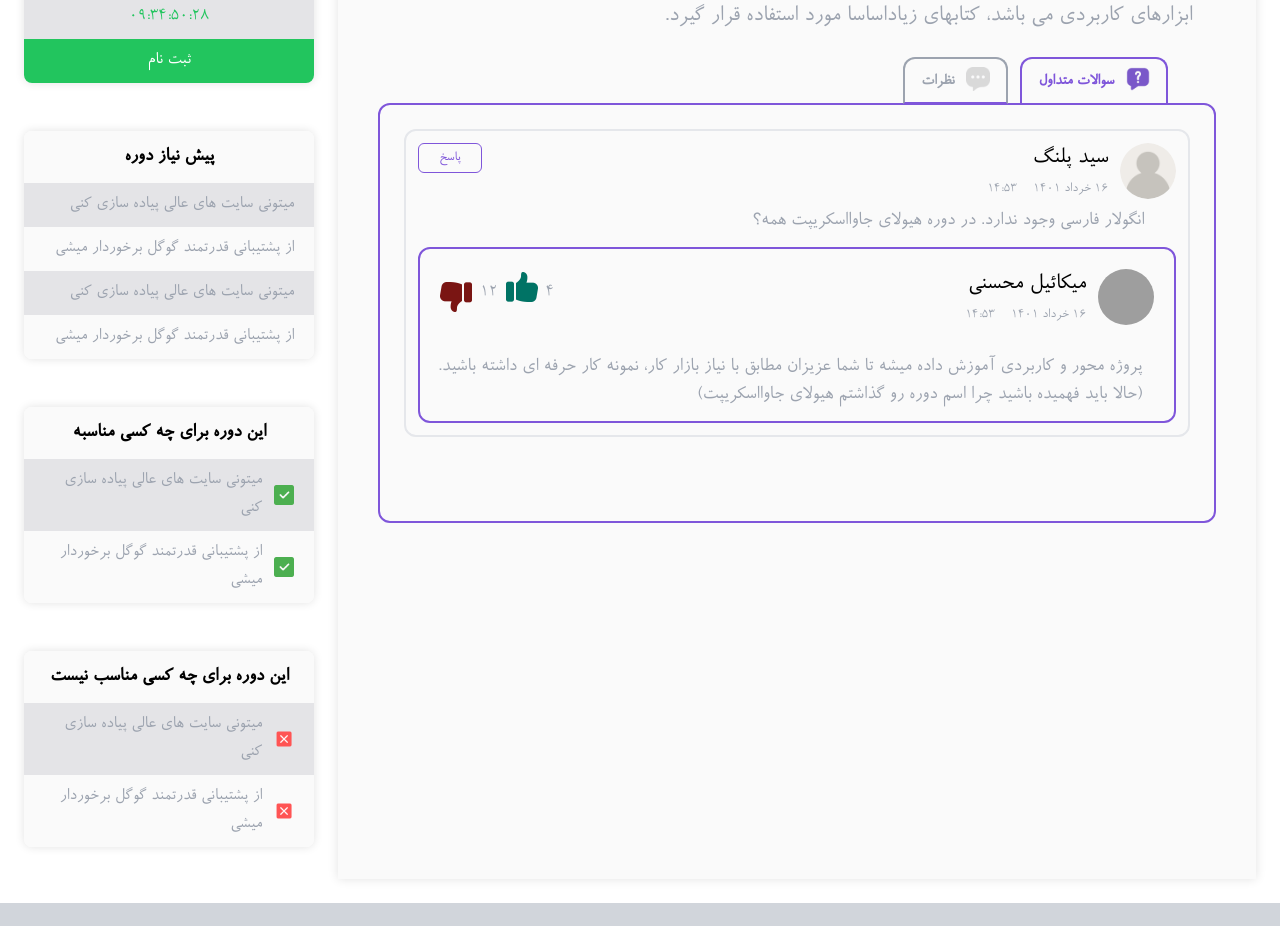
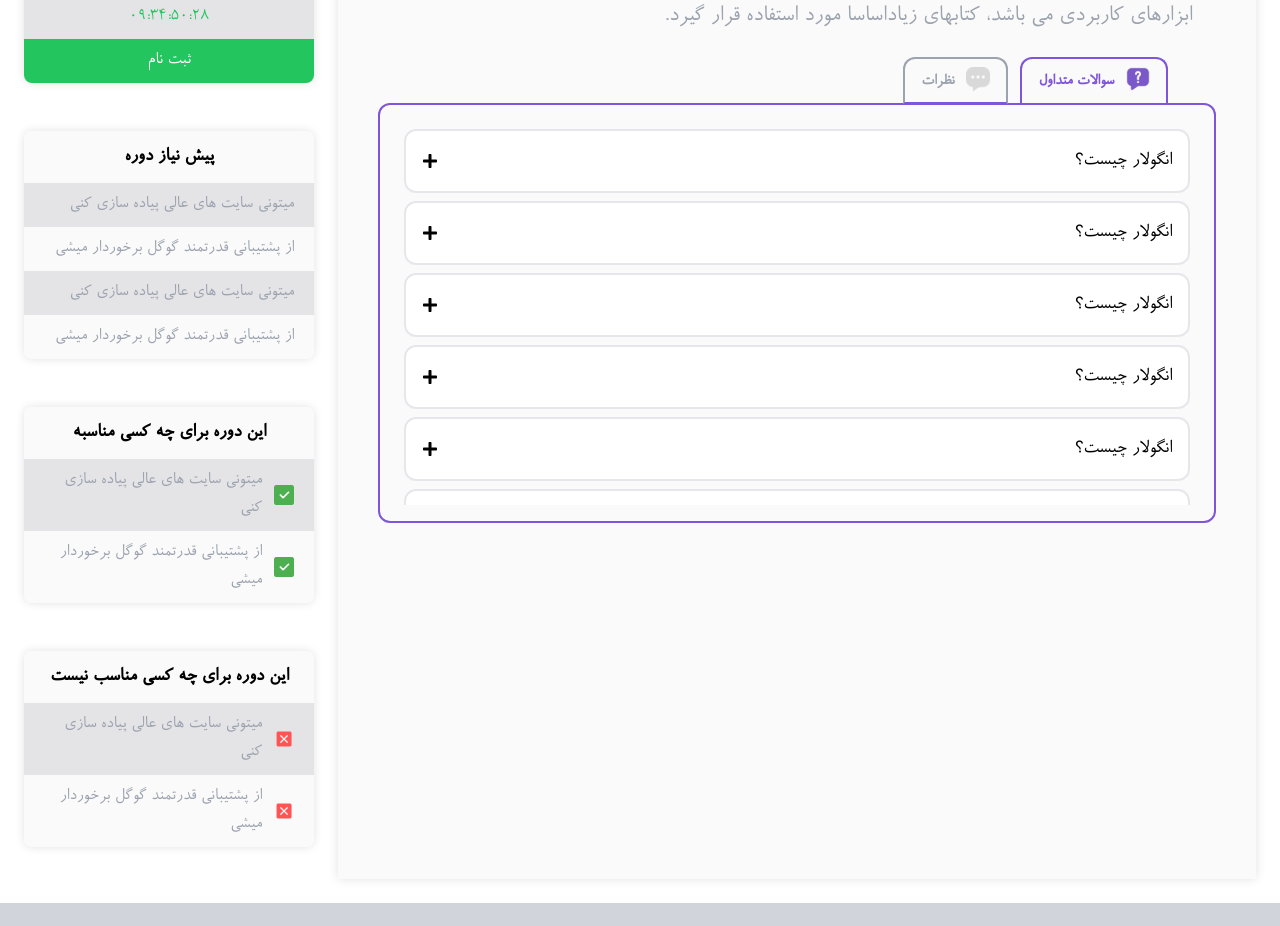
Before and after one commit to msafarianarkuli/madloops, a React (Create React App) app: page /single-course in a window 1280 px wide. Shown: the part 1043-1969 px from the top of the page. Built offline with nearby package versions, Linux system fonts and the light colour scheme; grey boxes are pictures that could not be loaded.

Commit message:
making accordion reusable

```diff
--- /dev/null
+++ b/src/Components/common/Accordion/Accordion.jsx
@@ -0,0 +1,47 @@
+import React, { useState } from 'react';
+
+const Accordion = ({
+  item,
+  items,
+  setItems,
+  dir,
+  headerActiveStyle,
+  headerInactiveStyle,
+  headerMainStyle,
+  bodyMainStyle,
+  activeIcon,
+  inactiveIcon,
+}) => {
+  const { id, title, description, active } = item;
+  const handleToggle = (id) => {
+    setItems(
+      items.map((item) => {
+        return item.id === id
+          ? { ...item, active: !item.active }
+          : { ...item, active: false };
+      })
+    );
+  };
+  return (
+    <div className="mb-2" dir={dir}>
+      <div
+        onClick={() => handleToggle(id)}
+        className={`${
+          active ? headerActiveStyle : headerInactiveStyle
+        } ${headerMainStyle} flex justify-between items-center`}
+      >
+        <div className="flex items-center gap-2">
+          <h4 className="text-xl">{title}</h4>
+        </div>
+        <span>{active ? activeIcon : inactiveIcon}</span>
+      </div>
+      <div
+        className={`${active ? 'block' : 'hidden'} ${bodyMainStyle}`}
+      >
+        <p className="text-xl text-gray-400">{description}</p>
+      </div>
+    </div>
+  );
+};
+
+export default Accordion;
--- a/src/Components/common/FAQ/FAQ.jsx
+++ /dev/null
@@ -1,31 +0,0 @@
-import React, { useState } from 'react';
-import { FaMinus, FaPlus } from 'react-icons/fa';
-const FAQ = ({ faq, onToggle, dir }) => {
-  const { id, title, description, active } = faq;
-  return (
-    <div className="mb-2" dir={dir}>
-      <div
-        onClick={() => onToggle(id)}
-        className={`${
-          active
-            ? 'border-b-0 rounded-bl-none rounded-br-none'
-            : 'border-b-2 rounded-bl-xl rounded-br-xl'
-        } p-4 bg-white border-t-2 border-r-2 border-l-2 border-gray-200 w-full rounded-tl-xl rounded-tr-xl flex justify-between items-center`}
-      >
-        <div className="flex items-center gap-2">
-          <h4 className="text-xl">{title}</h4>
-        </div>
-        <span>{active ? <FaMinus /> : <FaPlus />}</span>
-      </div>
-      <div
-        className={`${
-          active ? 'block' : 'hidden'
-        } w-full bg-white p-4 rounded-bl-xl rounded-br-xl border-b-2 border-r-2 border-l-2 `}
-      >
-        <p className="text-xl text-gray-400">{description}</p>
-      </div>
-    </div>
-  );
-};
-
-export default FAQ;
--- a/src/Components/common/tabs/Tab.jsx
+++ b/src/Components/common/tabs/Tab.jsx
@@ -3,7 +3,7 @@ import { Button } from '../button-component/button.component';
 import faq from '../../../Assets/faq.png';
 import chatDisable from '../../../Assets/chat-dis.png';
 import chat from '../../../Assets/chat.png';
-import FAQ from '../FAQ/FAQ';
+import Accordion from '../Accordion/Accordion';
 import { FaMinus, FaPlus } from 'react-icons/fa';
 import user from '../../../Assets/user.png';
 import profile from '../../../Assets/profile.png';
@@ -57,15 +57,6 @@ const Tab = () => {
     },
   ]);
 
-  const handleToggle = (id) => {
-    setFaqList(
-      faqList.map((faq) => {
-        return faq.id === id
-          ? { ...faq, active: !faq.active }
-          : { ...faq, active: false };
-      })
-    );
-  };
   return (
     <div className="rounded-xl mt-4 mx-10">
       <ul className="inline-flex pt-2 pr-12 w-full  border-[#7F56DA]">
@@ -91,79 +82,22 @@ const Tab = () => {
             className="m-4 p-2 overflow-y-scroll h-96 faq-container"
             dir="ltr"
           >
-            {/* {faqList.map((faq) => (
-              <FAQ
+            {faqList.map((faq) => (
+              <Accordion
                 key={faq.id}
-                faq={faq}
-                onToggle={handleToggle}
+                item={faq}
+                items={faqList}
+                setItems={setFaqList}
                 dir="rtl"
+                headerActiveStyle="border-b-0 rounded-bl-none rounded-br-none"
+                headerInactiveStyle="border-b-2 rounded-bl-xl rounded-br-xl"
+                headerMainStyle="p-4 bg-white border-t-2 border-r-2 border-l-2 border-gray-200 w-full
+                rounded-tl-xl rounded-tr-xl"
+                bodyMainStyle="w-full bg-white p-4 rounded-bl-xl rounded-br-xl border-b-2 border-r-2 border-l-2"
+                activeIcon={<FaMinus />}
+                inactiveIcon={<FaPlus />}
               />
-            ))} */}
-            <div className="border-2 rounded-xl p-3" dir="rtl">
-              <div className="flex justify-between">
-                <div className="flex">
-                  <img
-                    src={user}
-                    alt=""
-                    className="w-14 h-14 rounded-full ml-3"
-                  />
-                  <div className="flex flex-col">
-                    <p className="text-2xl mb-1">سید پلنگ</p>
-                    <div className="flex">
-                      <p className="text-sm text-gray-400 ml-4">
-                        16 خرداد 1401
-                      </p>
-                      <p className="text-sm text-gray-400">14:53</p>
-                    </div>
-                  </div>
-                </div>
-                <div>
-                  <Button classButton="border border-[#7F56DA] text-[#7F56DA] px-5 py-1 text-sm rounded-md">
-                    پاسخ
-                  </Button>
-                </div>
-              </div>
-              <div>
-                <p className="text-xl text-gray-400 mt-2 mb-3 mr-8">
-                  انگولار فارسی وجود ندارد. در دوره هیولای جاوااسکریپت
-                  همه؟
-                </p>
-              </div>
-              <div className="border-2 border-[#7F56DA] rounded-xl">
-                <div className="flex justify-between p-5">
-                  <div className="flex">
-                    <img
-                      src={profile}
-                      alt=""
-                      className="w-14 h-14 rounded-full ml-3"
-                    />
-                    <div className="flex flex-col">
-                      <p className="text-2xl mb-1">میکائیل محسنی</p>
-                      <div className="flex">
-                        <p className="text-sm text-gray-400 ml-4">
-                          16 خرداد 1401
-                        </p>
-                        <p className="text-sm text-gray-400">14:53</p>
-                      </div>
-                    </div>
-                  </div>
-                  <div className="flex items-center text-gray-400 text-lg">
-                    <span className="mx-2 mb-2">4</span>
-                    <img src={like} className="w-8 h-8 mb-5" />{' '}
-                    <span className="mx-2 mb-2">12</span>
-                    <img src={disLike} className="w-8 h-8" />{' '}
-                  </div>
-                </div>
-                <div>
-                  <p className="text-xl text-gray-400 mt-2 mb-3 mr-8">
-                    پروژه محور و کاربردی آموزش داده میشه تا شما عزیزان
-                    مطابق با نیاز بازار کار، نمونه کار حرفه ای داشته
-                    باشید. (حالا باید فهمیده باشید چرا اسم دوره رو
-                    گذاشتم هیولای جاوااسکریپت)
-                  </p>
-                </div>
-              </div>
-            </div>
+            ))}
           </div>
         </div>
         <div id="second" className="hidden p-4">
```
